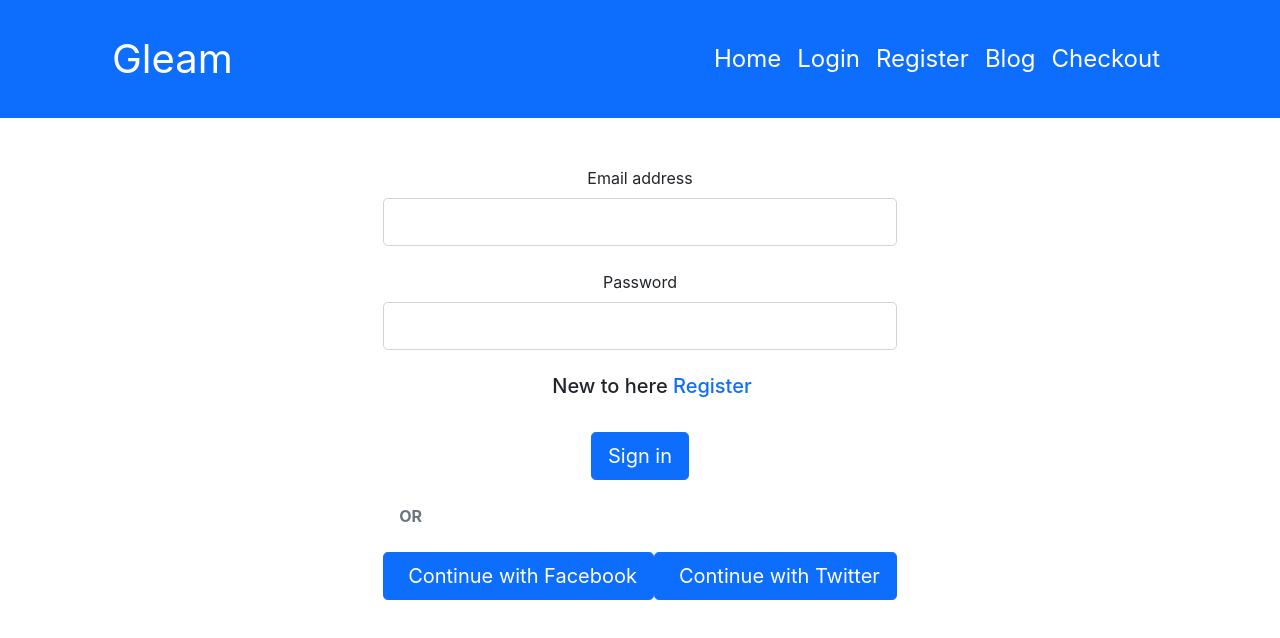
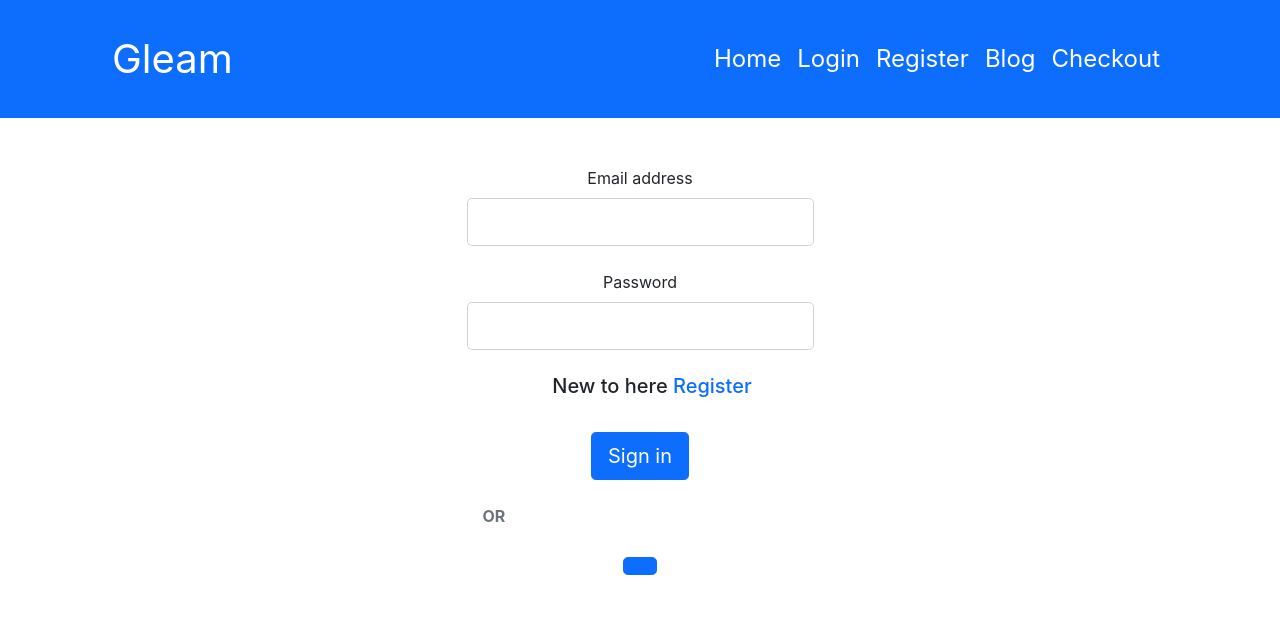
Before and after one commit to DevPronob/gleam-photography, a React (Create React App) app: page /login in a window 1280 px wide. Shown: the top 638 px of the page. Built offline with nearby package versions, Linux system fonts and the light colour scheme; no server answers.

Commit message:
login completed

```diff
--- a/src/components/Login/Login.js
+++ b/src/components/Login/Login.js
@@ -2,18 +2,22 @@ import React, { useRef } from 'react';
 import {Link, useNavigate,useLocation} from 'react-router-dom';
 import { useSignInWithEmailAndPassword } from 'react-firebase-hooks/auth';
 import auth from '../../../src/Auth/firebase.init';
+import { useSignInWithGoogle } from 'react-firebase-hooks/auth';
 const Login = () => {
+
     const [
         signInWithEmailAndPassword,
         user,
         loading,
         error,
       ] = useSignInWithEmailAndPassword(auth);
-      let navigate = useNavigate();
+
+    let navigate = useNavigate();
     const emailRef =useRef("")
     const passwordRef =useRef("")
     const location =useLocation();
     let from = location.state?.from?.pathname || "/";
+    const [signInWithGoogle, userGoogle, loadingGoogle, errorGoogle] = useSignInWithGoogle(auth);
 
     const handleSubmit =(event)=>{
         event.preventDefault()
@@ -59,13 +63,9 @@ const Login = () => {
             <p class="text-center fw-bold mx-3 mb-0 text-muted">OR</p>
           </div>
 
-          <a class="btn btn-primary btn-lg btn-block"  href="#!"
+          <button onClick={()=>signInWithGoogle()} class="btn btn-primary btn-lg btn-block"
             role="button">
-            <i class="fab fa-facebook-f me-2"></i>Continue with Facebook
-          </a>
-          <a class="btn btn-primary btn-lg btn-block"  href="#!"
-            role="button">
-            <i class="fab fa-twitter me-2"></i>Continue with Twitter</a>
+          </button>
 
         </form>
       </div>
```
